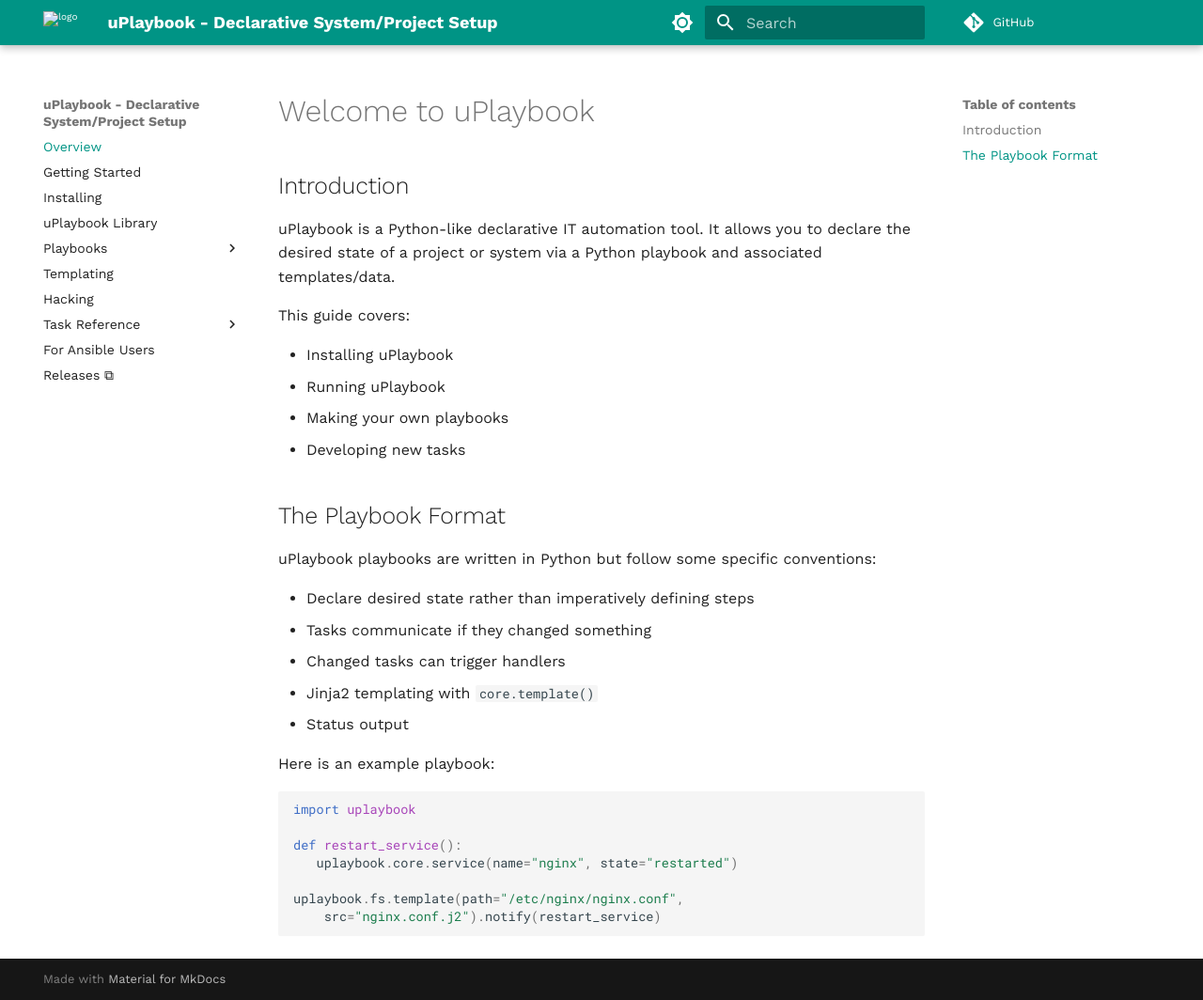
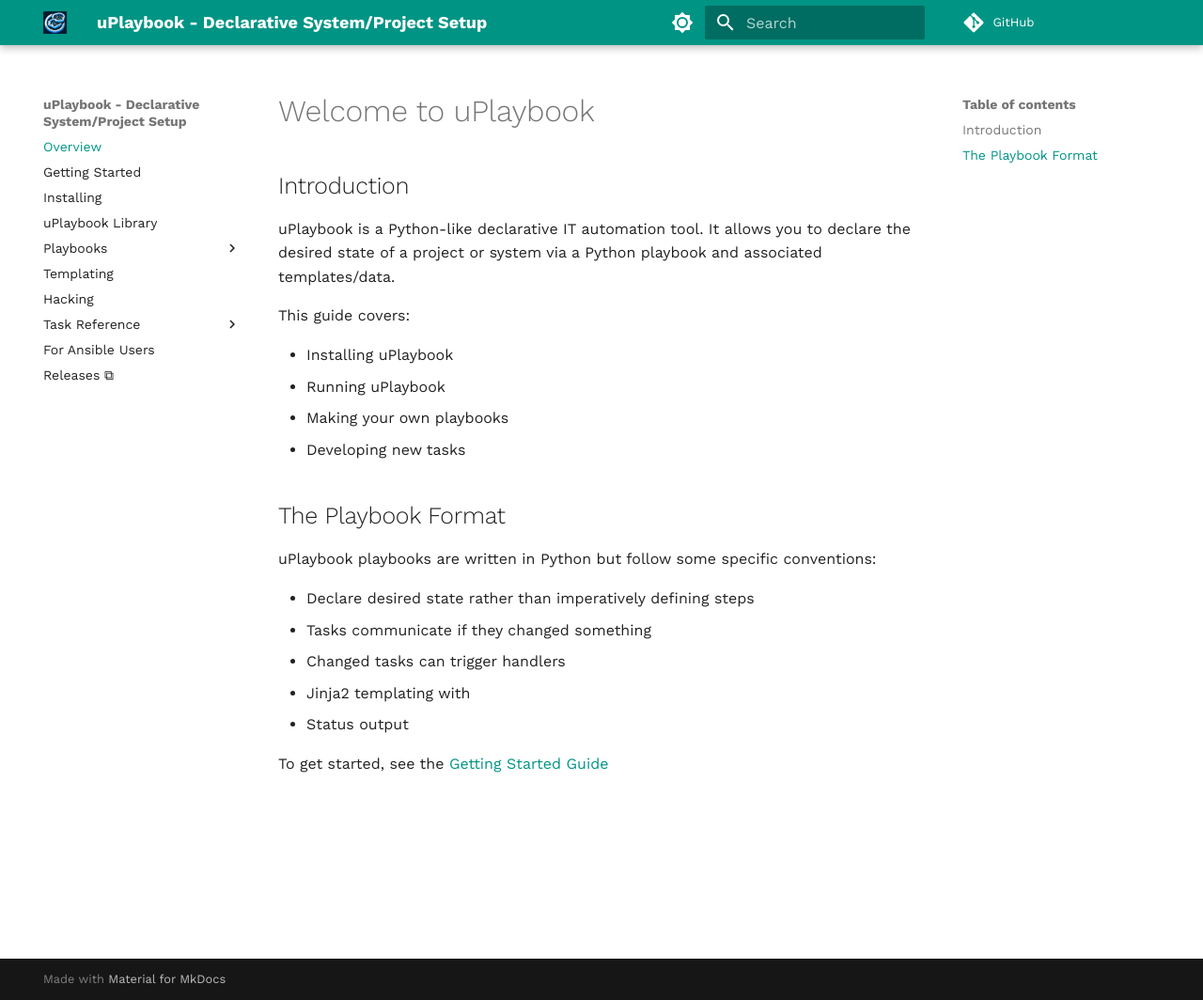
Before and after one commit to linsomniac/uplaybook, an MkDocs documentation site: the page built from docs/index.md, in a window 1280 px wide and 1064 px high. Shown: the whole window at 94% size. Built offline with MkDocs 1.6.1 and Material for MkDocs 9.7.7, drawn with Linux system fonts in a browser that asks for light colours; comment, search, counter and statistics services are not loaded.

Commit message:
Some small documentation fixes

````diff
--- a/docs/index.md
+++ b/docs/index.md
@@ -12,18 +12,6 @@ This guide covers:
 - Making your own playbooks
 - Developing new tasks
 
-<!--
-- Getting Started
-- The uPlaybook format
-- How to write a Playbook
-- Asking for help
-- Tasks available.
-- How uPlaybook differs from Python
-- How uPlaybook differs from Ansible, Fabric, Shell, and Cookiecutter
-- Item loops in uPlaybook
-- Developing with uPlaybook
--->
-
 ## The Playbook Format
 
 uPlaybook playbooks are written in Python but follow some specific conventions:
@@ -31,19 +19,9 @@ uPlaybook playbooks are written in Python but follow some specific conventions:
 - Declare desired state rather than imperatively defining steps
 - Tasks communicate if they changed something
 - Changed tasks can trigger handlers
-- Jinja2 templating with ``core.template()``
+- Jinja2 templating with
 - Status output
 
-Here is an example playbook:
-
-```python
-import uplaybook
-
-def restart_service():
-   uplaybook.core.service(name="nginx", state="restarted")
-
-uplaybook.fs.template(path="/etc/nginx/nginx.conf",
-    src="nginx.conf.j2").notify(restart_service)
-```
+To get started, see the [Getting Started Guide](getting_started.md)
 
 <!-- vim: set tw=90: -->
````
Also changed, not shown: docs/playbooks/basics.md (+1 -1 lines), docs/tasks/core.md (+0 -5 lines), docs/tasks/fs.md (+0 -2 lines), docs/tasks/internals.md (+0 -5 lines), docs/assets/logo.png (added).
